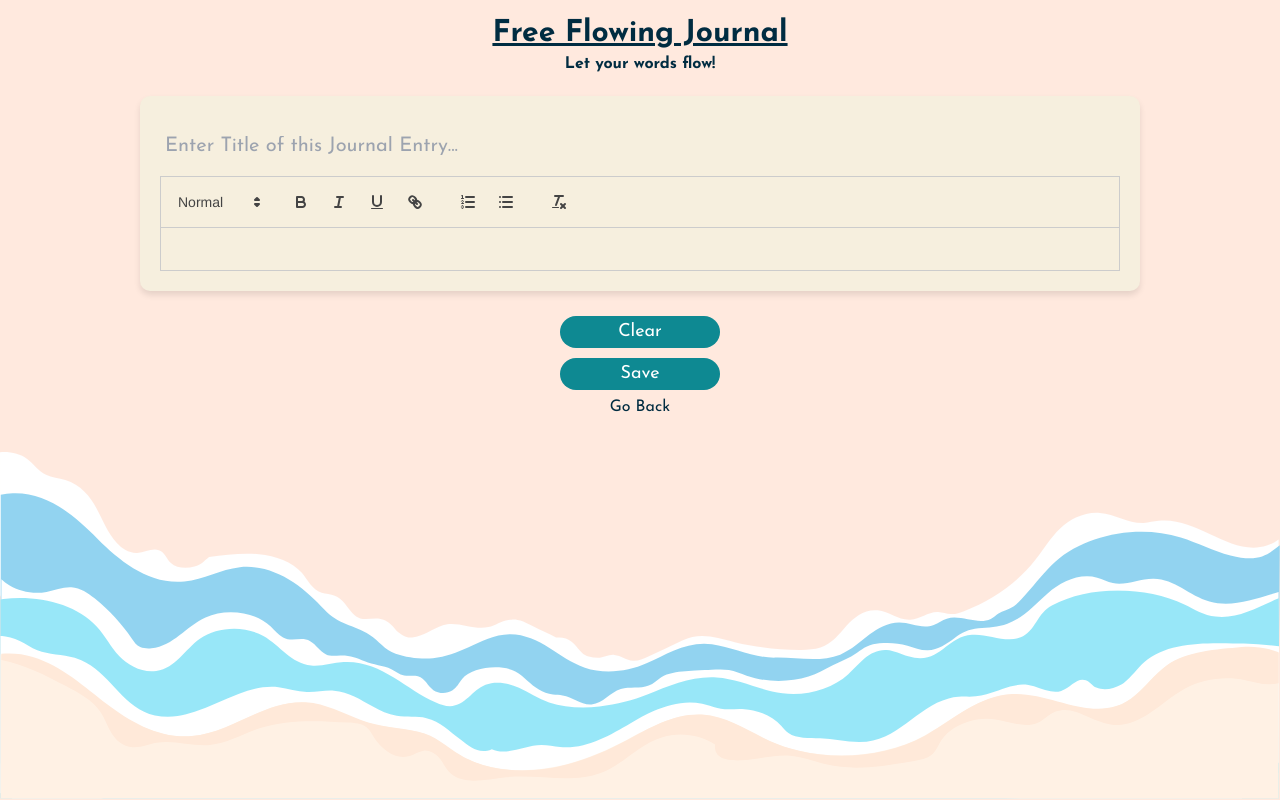
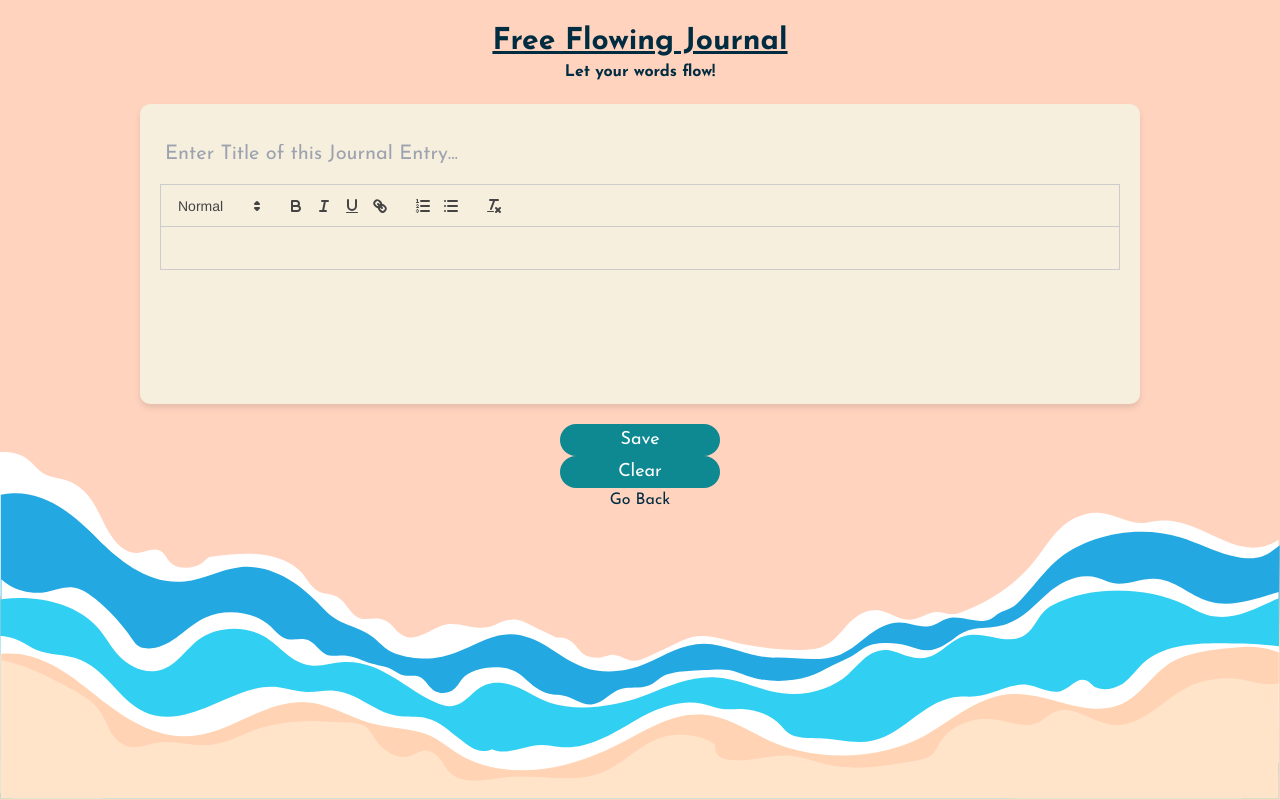
Before and after one commit to cherryontech/comet-cruisers-spring2024, a React (Create React App) app: page /free-journal in a window 1280 px wide. Built offline with nearby package versions, Linux system fonts and the light colour scheme.

Commit message:
clearButton&saveButton&displayEntryOnHomePage

```diff
--- a/package.json
+++ b/package.json
@@ -11,7 +11,7 @@
     "react-icons": "^5.1.0",
     "react-quill": "^2.0.0",
     "react-router-dom": "^6.17.0",
-    "react-scripts": "5.0.1",
+    "react-scripts": "^5.0.1",
     "reactjs-popup": "^2.0.6",
     "web-vitals": "^2.1.4"
   },
--- /dev/null
+++ b/src/js/clearButton.js
@@ -0,0 +1,15 @@
+import React from 'react';
+
+const ClearButton = ({ clearButton }) => {
+  const handleClear = () => {
+    clearButton();
+  };
+
+  return (
+    <button type="button" name="clear" className="btn btn-primary" onClick={handleClear}>
+      Clear
+    </button>
+  );
+};
+
+export default ClearButton;
--- /dev/null
+++ b/src/js/displayEntries.js
@@ -0,0 +1,48 @@
+import React, { useState, useEffect } from 'react';
+
+//since we are using local storage, the most recent journal entry is shown
+const DisplayJournal = () => {
+  const [journalEntry, setJournalEntry] = useState({ title: '', content: '' });
+  const titleStyles = {
+    fontWeight: 'bold',
+    fontSize: '20px'
+  };
+  useEffect(() => {
+    const savedEntry = localStorage.getItem('journalEntry');
+    if (savedEntry) {
+      setJournalEntry(JSON.parse(savedEntry));
+    }
+  }, []);
+
+  // Adding some basic styles for the container and journal content
+  const containerStyles = {
+    display: 'flex',
+    flexDirection: 'column',
+    alignItems: 'center',
+    justifyContent: 'center',
+    marginTop: '20px',
+    padding: '20px',
+    borderRadius: '8px',
+    boxShadow: '0 4px 8px rgba(0,0,0,0.1)',
+    maxWidth: '600px',
+    backgroundColor: '#F6EFDE',
+    margin: 'auto'
+  };
+
+  const contentStyles = {
+    border: '1px solid #ddd',
+    padding: '15px',
+    borderRadius: '4px',
+    marginTop: '10px'
+  };
+
+  return (
+    <div style={containerStyles}>
+      <h1> Journal Entry: </h1>
+      <h1 style={titleStyles}>{journalEntry.title}</h1>
+      <div style={contentStyles} dangerouslySetInnerHTML={{ __html: journalEntry.content }} />
+    </div>
+  );
+};
+
+export default DisplayJournal;
--- /dev/null
+++ b/src/js/saveButton.js
@@ -0,0 +1,20 @@
+import React from 'react';
+import { useNavigate } from 'react-router-dom';
+
+const SaveButton = ({ saveEntry }) => {
+  const navigate = useNavigate();
+
+  const handleSave = () => {
+    saveEntry();
+    // Redirect to the main page after saving
+    navigate('/');
+  };
+
+  return (
+    <button type="button" name="save" className="btn btn-primary" onClick={handleSave}>
+      Save
+    </button>
+  );
+};
+
+export default SaveButton;
--- a/src/pages/FreeJournal.js
+++ b/src/pages/FreeJournal.js
@@ -1,33 +1,49 @@
-import React, { useState } from 'react';
+import React, { useState, useEffect } from 'react';
 import { Link } from 'react-router-dom';
-import Button from '../js/Button.js';
+import SaveButton from '../js/saveButton.js';
+import ClearButton from '../js/clearButton.js';
 import ReactQuill from 'react-quill';
 import 'react-quill/dist/quill.snow.css';
 
 const FreeJournal = () => {
-  const fillerFunc = () => {
-    console.log('button test');
+  const [value, setValue] = useState('');
+  const [title, setTitle] = useState('');
+
+  useEffect(() => {
+    // This registers the fonts only once when the component mounts
+    const Font = ReactQuill.Quill.import('formats/font');
+    Font.whitelist = ['mirza', 'roboto'];
+    ReactQuill.Quill.register(Font, true);
+  }, []);
+
+  const handleTitleChange = (event) => {
+    setTitle(event.target.value); // Updates the title as the user types
   };
 
-  const clearFunc = () => {
+  const clearButton = () => {
     console.log('Clearing the entry button');
     setValue('');
   };
 
-  const [value, setValue] = useState('');
-  const [title, setTitle] = useState('');
-
-  const handleTitleChange = (event) => {
-    setTitle(event.target.value); // Updates the title as the user types
+  const saveEntry = () => {
+    if (!value.trim()) {
+      // If `value` (text box) is empty or contains only whitespace, don't save and alert the user.
+      alert('Cannot save an empty entry.');
+      return; // Exit the function early to prevent saving an empty entry.
+    }
+    const journalEntry = {
+      title: title,
+      content: value
+    };
+    localStorage.setItem('journalEntry', JSON.stringify(journalEntry));
+    alert('Entry saved!');
   };
-  const Font = ReactQuill.Quill.import('formats/font');
-  Font.whitelist = ['mirza', 'roboto'];
-  ReactQuill.Quill.register(Font, true);
 
   return (
     <div
-      className="journal-entry"
+      className="freeJournal-entry-title"
       style={{ display: 'flex', flexDirection: 'column', alignItems: 'center' }}>
+      <br></br>
       <h1 className="text-3xl font-bold underline" style={{ textAlign: 'center' }}>
         Free Flowing Journal
       </h1>
@@ -36,14 +52,16 @@ const FreeJournal = () => {
       </h2>
 
       <div
+        className="journal-entry"
         style={{
           backgroundColor: '#F6EFDE',
           boxShadow: '0 4px 6px rgba(0,0,0,0.1)',
           borderRadius: '10px',
           width: '100%',
           maxWidth: '1000px',
+          maxHeight: '300px',
           padding: '20px',
-          margin: '20px auto' // This will center the div and maintain 20px margin from top and bottom
+          margin: '20px auto'
         }}>
         <input
           type="text"
@@ -62,8 +80,9 @@ const FreeJournal = () => {
         />
         <ReactQuill theme="snow" value={value} onChange={setValue} />
       </div>
-      <Button type="button" name="clear" text="Clear" class="btn btn-primary" onclick={clearFunc} />
-      <Button type="button" name="save" text="Save" class="btn btn-primary" onclick={fillerFunc} />
+
+      <SaveButton saveEntry={saveEntry} />
+      <ClearButton clearButton={clearButton} />
       <Link to="/">Go Back</Link>
     </div>
   );
--- a/src/pages/Home.js
+++ b/src/pages/Home.js
@@ -3,6 +3,7 @@ import React from 'react';
 import { Link } from 'react-router-dom';
 import Popup from 'reactjs-popup';
 import 'reactjs-popup/dist/index.css';
+import DisplayJournal from '../js/displayEntries.js';
 
 const Home = () => {
   return (
@@ -29,6 +30,9 @@ const Home = () => {
       </Popup>
       <br />
       <br />
+      <div>
+        <DisplayJournal />
+      </div>
       <footer>This is a temp footer</footer>
     </main>
   );
--- a/src/styles/main.css
+++ b/src/styles/main.css
@@ -194,7 +194,6 @@ Remove the inheritance of text transform in Edge and Firefox.
 button,
 select {
   text-transform: none;
-  margin: 5px;
 }
 
 /*
@@ -543,6 +542,12 @@ body{
   font-size: 1.25rem;
   line-height: 1.75rem;
 }
+.block{
+  display: block;
+}
+.flex{
+  display: flex;
+}
 .text-3xl{
   font-size: 1.875rem;
   line-height: 2.25rem;
```
Also changed, not shown: 1 other file (tests, documents, lock files or other folders).
